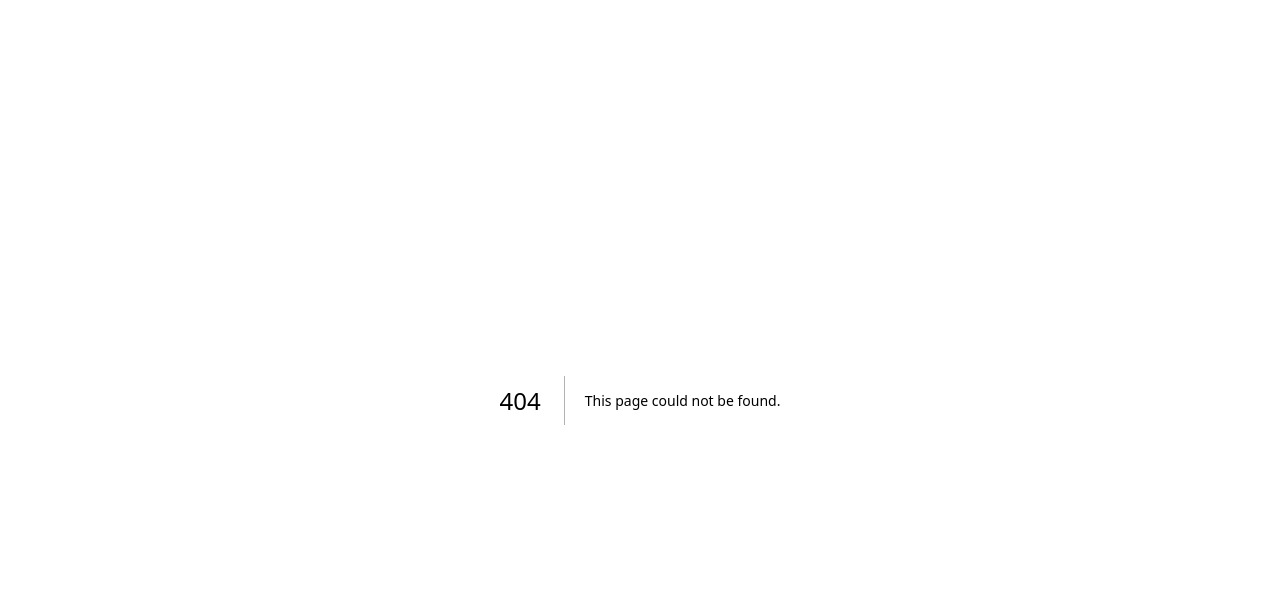
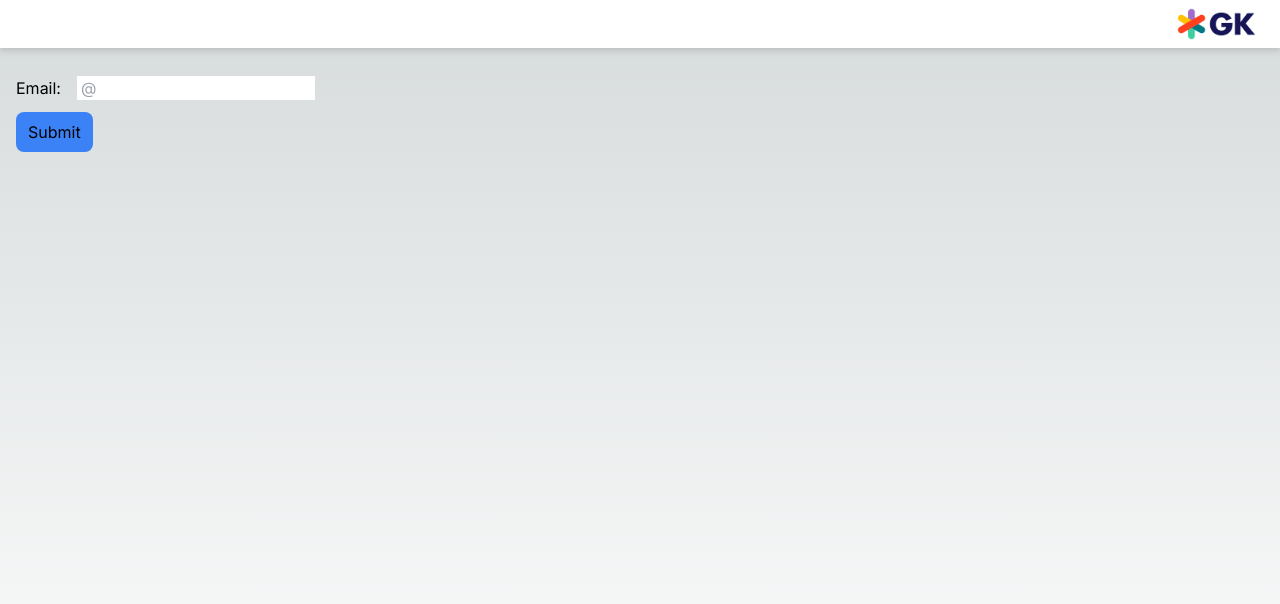
Before and after one commit to gallagherpat/gk-clientelling, a Next.js app: page /user/delete in a window 1280 px wide. Before the commit this address had no page. Shown: the top 604 px of the page. Built offline with nearby package versions, Linux system fonts and the light colour scheme.

Commit message:
Added user input and delete

```diff
--- a/app/api/newuser/route.ts
+++ b/app/api/newuser/route.ts
@@ -4,14 +4,10 @@ import { PrismaClient } from "@prisma/client";
 const prisma = new PrismaClient();
 export async function POST(request: Request) {
     const req = await request.json();
-    console.log(req.hello);
-    // const createUser = await prisma.user.create({
-    //     data:{
-    //      name: "Victoria Smith",
-    //      email: "victoria@email.com",
-    //      createdAt: new Date()
-    //     }
-    // })
-    // if(!createUser) return NextResponse.json({success: false})
+    const data = await req;
+    const createUser = await prisma.user.create({
+        data: data
+    })
+    if(!createUser) return NextResponse.json({success: false})
     return NextResponse.json({success: true})
 }
--- a/app/components/section.tsx
+++ b/app/components/section.tsx
@@ -1,7 +1,5 @@
 "use client"
 import { useState } from "react";
-import Modal from "./modal";
-import Backdrop from "./backDrop";
 import Page from "./page";
 
 //@ts-ignore
--- /dev/null
+++ b/app/components/test.tsx
@@ -0,0 +1,30 @@
+//@ts-nocheck
+import { PrismaClient } from '@prisma/client';
+
+// export async function getStaticProps() {
+//   const prisma = new PrismaClient();
+//   const customerData = await prisma.customer.findUnique({
+//        where:{id: 4}
+//   })
+//   const customers = await customerData.json();
+//   console.log(customers);
+//   return customers.map((customer) => ({
+//     test: customerData.name,
+//   }))
+// }
+
+export default async function Test(){
+    const prisma = new PrismaClient();
+
+  const customerData = await prisma.customer.findUnique({
+       where:{
+        id: 4
+    },
+  })
+  console.log(customerData);
+    return(
+        <main>
+            <div>Hello</div>
+        </main>
+    )
+}
--- a/app/components/userForm.tsx
+++ b/app/components/userForm.tsx
@@ -1,25 +1,36 @@
 import { PrismaClient } from "@prisma/client"
 
-function UserForm(){
+//@ts-ignore
+function UserForm(props){
+    const page = props.page;
     async function newUser(data: FormData) {
         'use server'
         const prisma = new PrismaClient;
-
-        console.log(data.get('name'));
-        console.log(data.get('email'));
+        const name = data.get('name')!;
+        const email = data.get('email')!;
 
     const createUser = await prisma.user.create({
         data:{
-         name: JSON.stringify(data.get('name')),
-         email: JSON.stringify(data.get('email')),
+         name: name?.toString(),
+         email: email?.toString(),
          createdAt: new Date()
         }
     });
+    }
+    async function deleteUser(data: FormData) {
+        'use server'
+        const prisma = new PrismaClient;
+        const email: string = data.get('email')?.toString()!;
 
+    const removeUser = await prisma.user.delete({
+        where: {
+            email: email
         }
-
+    });
+    }
+        if(page === 'input'){
             return(
-    <form className="mt-4 ml-4" action={newUser} method="post">
+                <form action={newUser} className="mt-4 ml-4" method="post">
                 <label htmlFor="name">Name:</label>
                 <input className="ml-3 pl-1" type="text" name="name" placeholder="full name"/>
                 <br />
@@ -28,6 +39,22 @@ function UserForm(){
                 <br />
                 <button type="submit" className="bg-blue-500 py-2 px-3 mt-3 rounded-lg">Submit</button>
               </form>)
+        }else if(page === 'delete'){
+            return(
+                <form action={deleteUser} className="mt-4 ml-4" method="post">
+                <label htmlFor="email">Email:</label>
+                <input className="ml-4 pl-1 mt-3" type="text" name="email" placeholder="@"/>
+                <br />
+                <button type="submit" className="bg-blue-500 py-2 px-3 mt-3 rounded-lg">Submit</button>
+              </form>)
+        }
+        else {
+            return (
+                <div>Error</div>
+            )
+        }
     }
 
+
+
 export default UserForm
--- a/app/customer/[slug]/page.tsx
+++ b/app/customer/[slug]/page.tsx
@@ -4,6 +4,7 @@ import Header from '@/app/layouts/header';
 import CustomerCard from '@/app/layouts/cust-card';
 
 export default function Page({params}: {params:{slug: string}}){
+  console.log(params);
     async function newUser() {
       const req = await fetch('/api/newuser', {
         method: "POST",
@@ -11,7 +12,8 @@ export default function Page({params}: {params:{slug: string}}){
           "content-type": "application/json",
         },
         body: JSON.stringify({
-          hello: 'test',
+          name: 'Victoria Smith',
+          email: 'victoria@email.com'
         })
       });
       const res = await req.json();
@@ -29,7 +31,7 @@ export default function Page({params}: {params:{slug: string}}){
           <Section name="Recommendations"/>
           <Section name="Past Purchases"/>
           <Section name="Wish List"/>
-          <button className='bg-blue-400 px-3 py-4 m-3' onClick={newUser}>New user</button>
+          <button className='bg-blue-400 px-3 py-4 m-3 rounded-md' onClick={newUser}>New user</button>
           </div>
         </main>
       )
--- /dev/null
+++ b/app/user/delete/page.tsx
@@ -0,0 +1,13 @@
+import Header from "@/app/layouts/header"
+import UserForm from "@/app/components/userForm"
+
+export default function Home() {
+
+  //@ts-ignore
+  return (
+    <main className="min-h-screen">
+      <Header/>
+      <UserForm page={'delete'}/>
+    </main>
+  )
+}
```
Lines whose indentation alone changed are shown as unchanged.
